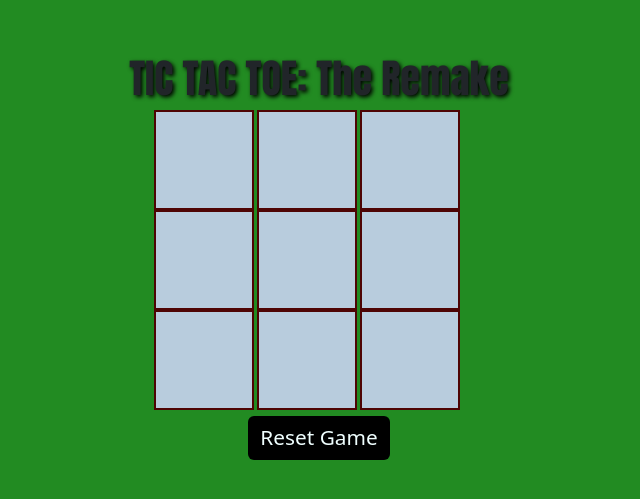
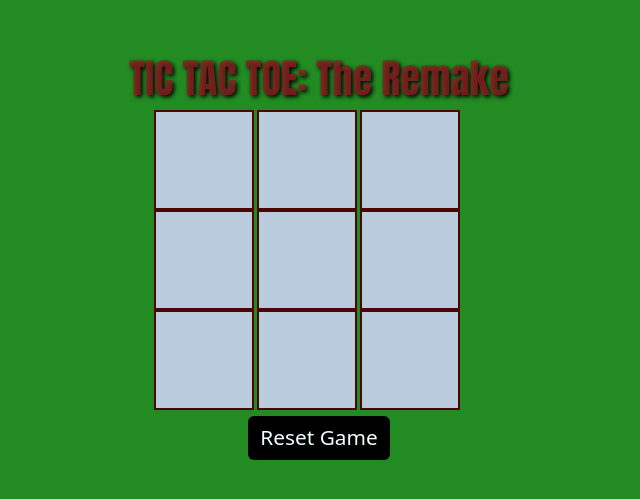
Before and after one commit to KatieT24/TicTacToe_TheRemake, a website: page index.html in a window 1280 px wide. Shown: the part 143-642 px from the top of the page, without its empty margins (321-961 px from the left). Drawn offline with nearby package versions, Linux system fonts and the light colour scheme.

Commit message:
fxed issues with font

```diff
--- a/index.css
+++ b/index.css
@@ -10,10 +10,8 @@ body {
 h1 {
   font-weight: bold;
   font-family: Impact, Haettenschweiler, 'Arial Narrow Bold', sans-serif;
-  color: rgb(154, 8, 8);
+  color: rgba(136, 33, 33, 0.825);
   text-shadow: 2px 2px 4px #000000;
-
-
 }
 
 .board {
--- a/index.html
+++ b/index.html
@@ -10,7 +10,7 @@
 </head>
 <body>
 <div class="container text-center my-5">
-    <h1 class="h1">TIC TAC TOE: The Remake</h1>
+    <h1>TIC TAC TOE: The Remake</h1>
     <div class="board">
         <div class="row">
             <div id="1" class="tile" ></div>
```
